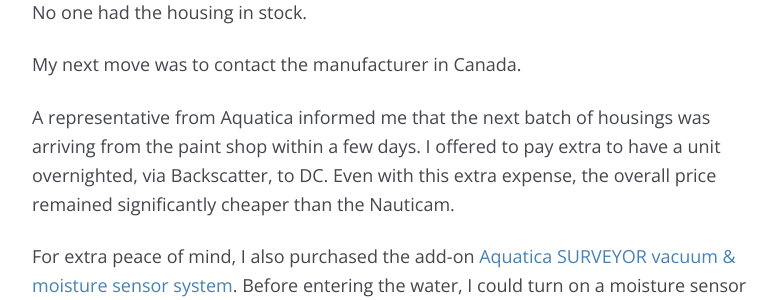
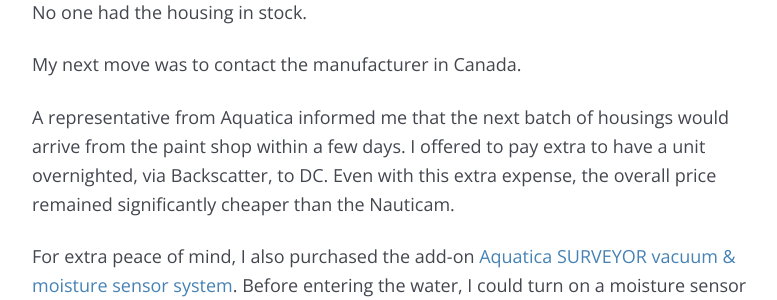
Before and after one commit to mcknightlabs/rtmup, a Jekyll site: the page built from _posts/goal/2018-01-30-uwphotography.md, in a window 1280 px wide and 900 px high, scrolled down 2940 px. Shown: the part 155-455 px from the top of the window, without its empty margins (248-1025 px from the left). Built offline with Jekyll 4.4.1, drawn with Linux system fonts in a browser that asks for light colours; comment, search, counter and statistics services are not loaded.

Commit message:
updates uw post

```diff
--- a/_posts/goal/2018-01-30-uwphotography.md
+++ b/_posts/goal/2018-01-30-uwphotography.md
@@ -67,7 +67,7 @@
 
 My next move was to contact the manufacturer in Canada.
 
-A representative from Aquatica informed me that the next batch of housings was arriving from the paint shop within a few days. I offered to pay extra to have a unit overnighted, via Backscatter, to DC. Even with this extra expense, the overall price remained significantly cheaper than the Nauticam.
+A representative from Aquatica informed me that the next batch of housings would arrive from the paint shop within a few days. I offered to pay extra to have a unit overnighted, via Backscatter, to DC. Even with this extra expense, the overall price remained significantly cheaper than the Nauticam.
 
 For extra peace of mind, I also purchased the add-on [Aquatica SURVEYOR vacuum & moisture sensor system](http://aquatica.ca/en/accessories_surveyor.html). Before entering the water, I could turn on a moisture sensor inside the housing and pump out the air to form a vacuum. If the vacuum became compromised or the moisture sensor detected water while on the dive, an audible alarm would sound and a bright red LED would flash.
 
```
